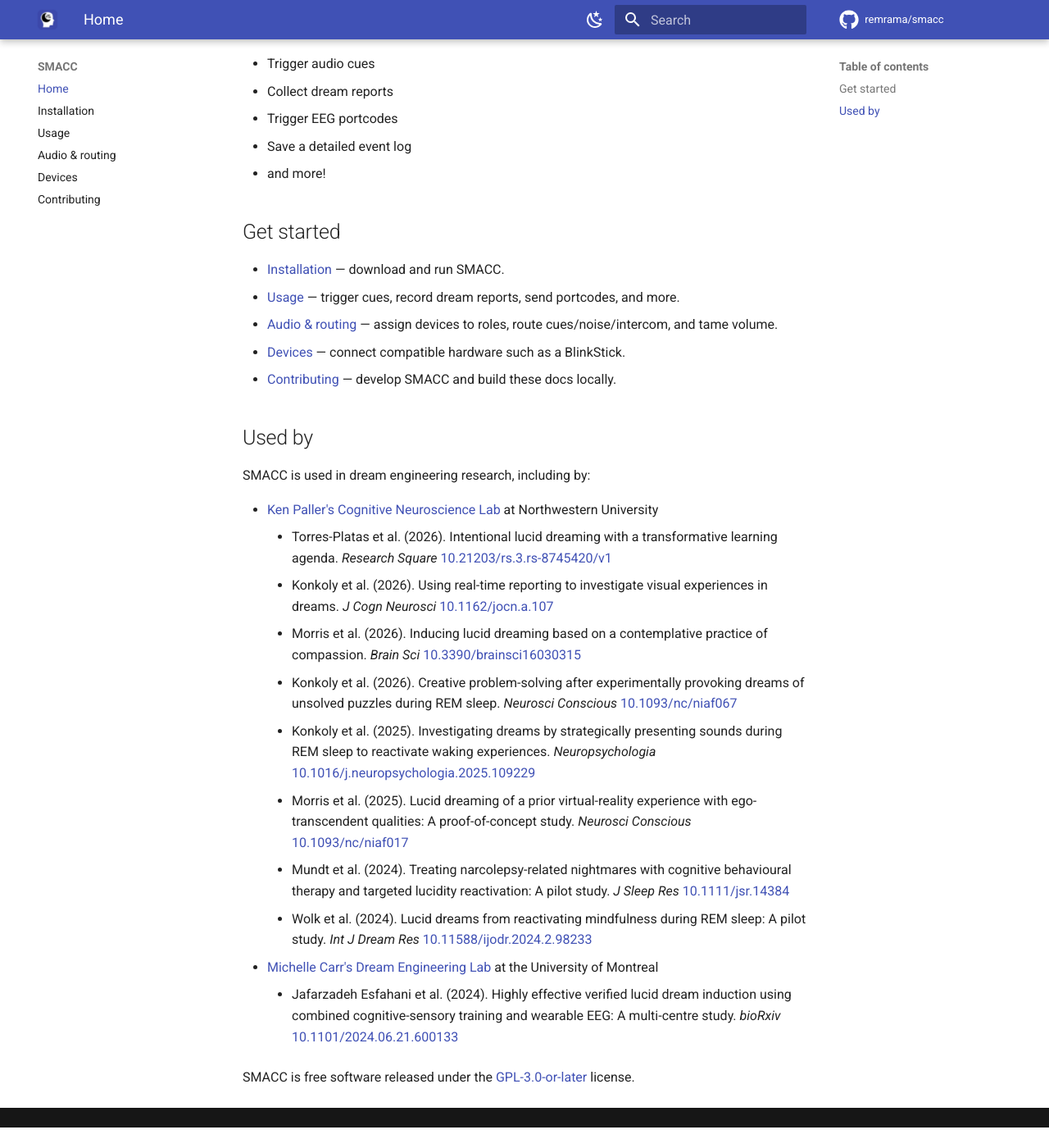
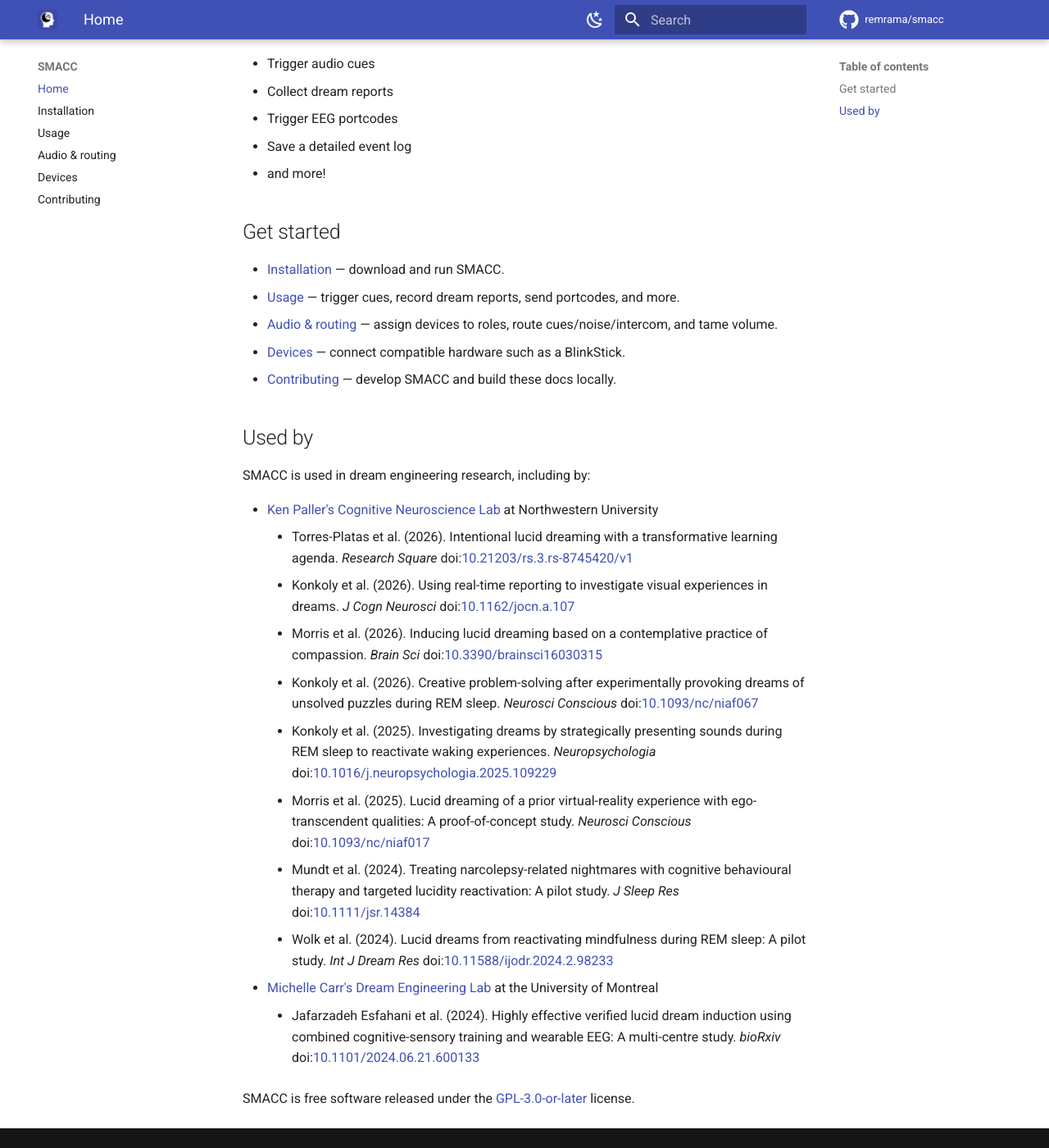
Before and after one commit to remrama/smacc, an MkDocs documentation site: the page built from docs/index.md, in a window 1280 px wide and 1400 px high, scrolled down 233 px. Shown: the whole window at 82% size. Built offline with MkDocs 1.6.1 and Material for MkDocs 9.7.7, drawn with Linux system fonts in a browser that asks for light colours; comment, search, counter and statistics services are not loaded; the version menu is left out; before the commit the page ends 1608 px from its top, so only the background shows below that.

Commit message:
Restore doi: prefix before hyperlinked DOI

```diff
--- a/docs/index.md
+++ b/docs/index.md
@@ -28,17 +28,17 @@ SMACC is used in dream engineering research, including by:
 
 * [Ken Paller's Cognitive Neuroscience Lab](https://sites.northwestern.edu/pallerlab/)
   at Northwestern University
-    * Torres-Platas et al. (2026). Intentional lucid dreaming with a transformative learning agenda. *Research Square* [10.21203/rs.3.rs-8745420/v1](https://doi.org/10.21203/rs.3.rs-8745420/v1)
-    * Konkoly et al. (2026). Using real-time reporting to investigate visual experiences in dreams. *J Cogn Neurosci* [10.1162/jocn.a.107](https://doi.org/10.1162/JOCN.a.107)
-    * Morris et al. (2026). Inducing lucid dreaming based on a contemplative practice of compassion. *Brain Sci* [10.3390/brainsci16030315](https://doi.org/10.3390/brainsci16030315)
-    * Konkoly et al. (2026). Creative problem-solving after experimentally provoking dreams of unsolved puzzles during REM sleep. *Neurosci Conscious* [10.1093/nc/niaf067](https://doi.org/10.1093/nc/niaf067)
-    * Konkoly et al. (2025). Investigating dreams by strategically presenting sounds during REM sleep to reactivate waking experiences. *Neuropsychologia* [10.1016/j.neuropsychologia.2025.109229](https://doi.org/10.1016/j.neuropsychologia.2025.109229)
-    * Morris et al. (2025). Lucid dreaming of a prior virtual-reality experience with ego-transcendent qualities: A proof-of-concept study. *Neurosci Conscious* [10.1093/nc/niaf017](https://doi.org/10.1093/nc/niaf017)
-    * Mundt et al. (2024). Treating narcolepsy-related nightmares with cognitive behavioural therapy and targeted lucidity reactivation: A pilot study. *J Sleep Res* [10.1111/jsr.14384](https://doi.org/10.1111/jsr.14384)
-    * Wolk et al. (2024). Lucid dreams from reactivating mindfulness during REM sleep: A pilot study. *Int J Dream Res* [10.11588/ijodr.2024.2.98233](https://doi.org/10.11588/ijodr.2024.2.98233)
+    * Torres-Platas et al. (2026). Intentional lucid dreaming with a transformative learning agenda. *Research Square* doi:[10.21203/rs.3.rs-8745420/v1](https://doi.org/10.21203/rs.3.rs-8745420/v1)
+    * Konkoly et al. (2026). Using real-time reporting to investigate visual experiences in dreams. *J Cogn Neurosci* doi:[10.1162/jocn.a.107](https://doi.org/10.1162/JOCN.a.107)
+    * Morris et al. (2026). Inducing lucid dreaming based on a contemplative practice of compassion. *Brain Sci* doi:[10.3390/brainsci16030315](https://doi.org/10.3390/brainsci16030315)
+    * Konkoly et al. (2026). Creative problem-solving after experimentally provoking dreams of unsolved puzzles during REM sleep. *Neurosci Conscious* doi:[10.1093/nc/niaf067](https://doi.org/10.1093/nc/niaf067)
+    * Konkoly et al. (2025). Investigating dreams by strategically presenting sounds during REM sleep to reactivate waking experiences. *Neuropsychologia* doi:[10.1016/j.neuropsychologia.2025.109229](https://doi.org/10.1016/j.neuropsychologia.2025.109229)
+    * Morris et al. (2025). Lucid dreaming of a prior virtual-reality experience with ego-transcendent qualities: A proof-of-concept study. *Neurosci Conscious* doi:[10.1093/nc/niaf017](https://doi.org/10.1093/nc/niaf017)
+    * Mundt et al. (2024). Treating narcolepsy-related nightmares with cognitive behavioural therapy and targeted lucidity reactivation: A pilot study. *J Sleep Res* doi:[10.1111/jsr.14384](https://doi.org/10.1111/jsr.14384)
+    * Wolk et al. (2024). Lucid dreams from reactivating mindfulness during REM sleep: A pilot study. *Int J Dream Res* doi:[10.11588/ijodr.2024.2.98233](https://doi.org/10.11588/ijodr.2024.2.98233)
 * [Michelle Carr's Dream Engineering Lab](https://www.dreamengineeringlab.com/)
   at the University of Montreal
-    * Jafarzadeh Esfahani et al. (2024). Highly effective verified lucid dream induction using combined cognitive-sensory training and wearable EEG: A multi-centre study. *bioRxiv* [10.1101/2024.06.21.600133](https://doi.org/10.1101/2024.06.21.600133)
+    * Jafarzadeh Esfahani et al. (2024). Highly effective verified lucid dream induction using combined cognitive-sensory training and wearable EEG: A multi-centre study. *bioRxiv* doi:[10.1101/2024.06.21.600133](https://doi.org/10.1101/2024.06.21.600133)
 
 SMACC is free software released under the
 [GPL-3.0-or-later](https://github.com/remrama/smacc/blob/main/LICENSE.txt) license.
```
